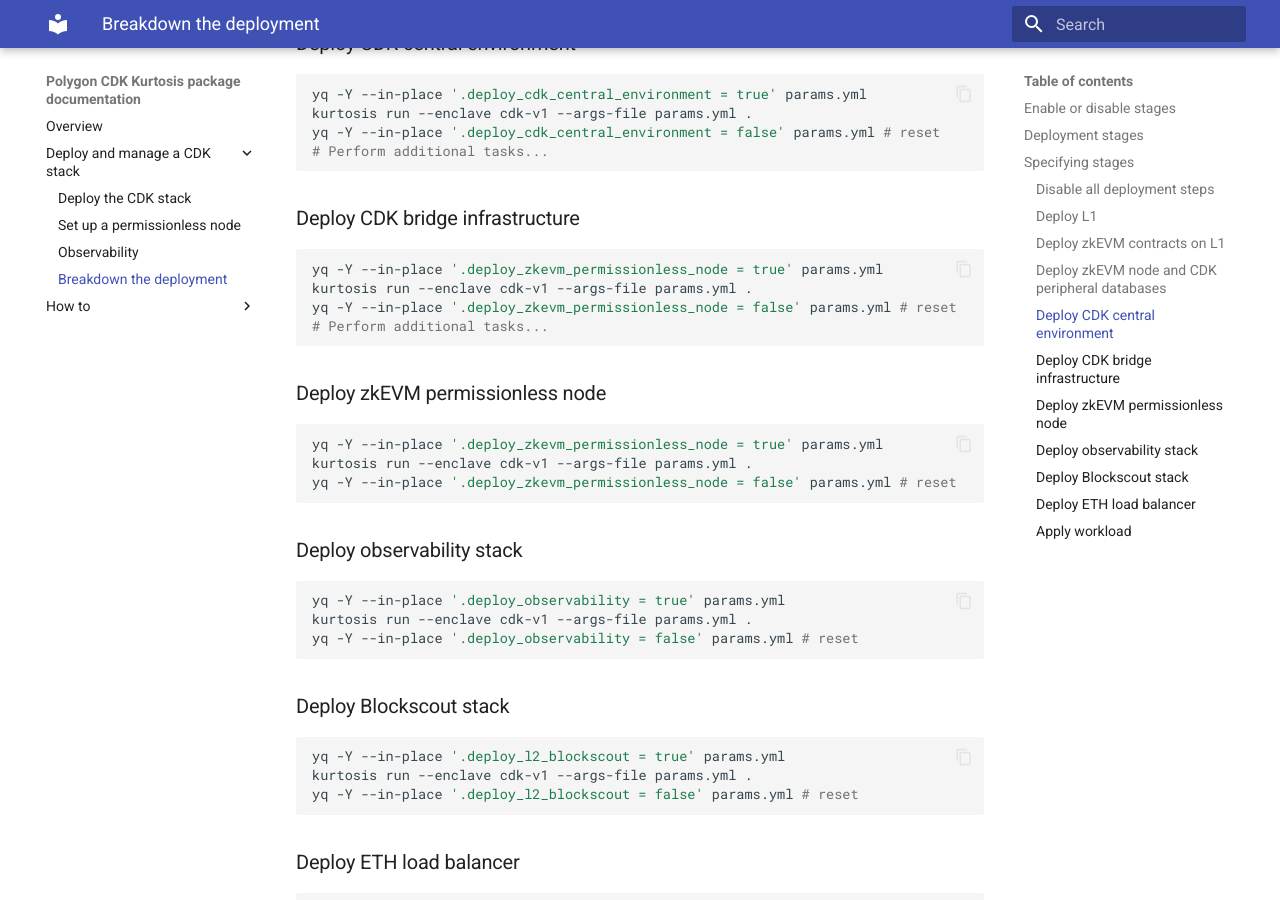
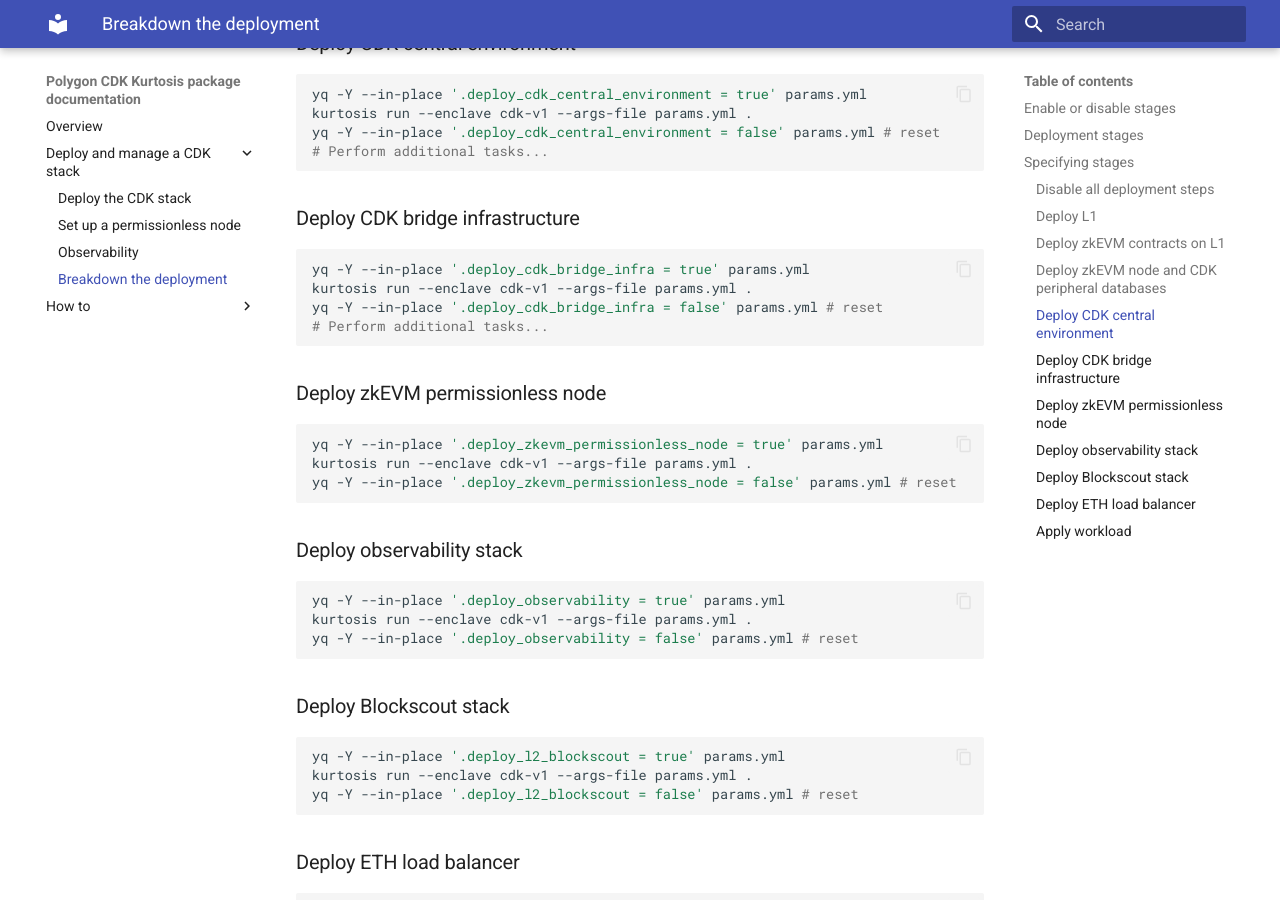
Before and after one commit to 0xPolygon/kurtosis-cdk, an MkDocs documentation site: the page built from docs/quickstart/breakdown-deployment.md, in a window 1280 px wide and 900 px high, scrolled down 1723 px. Built offline with MkDocs 1.6.1 and Material for MkDocs 9.7.7, drawn with Linux system fonts in a browser that asks for light colours.

Commit message:
param typo in docs

````diff
--- a/docs/quickstart/breakdown-deployment.md
+++ b/docs/quickstart/breakdown-deployment.md
@@ -74,9 +74,9 @@ yq -Y --in-place '.deploy_cdk_central_environment = false' params.yml # reset
 ### Deploy CDK bridge infrastructure
 
 ```sh
-yq -Y --in-place '.deploy_zkevm_permissionless_node = true' params.yml
+yq -Y --in-place '.deploy_cdk_bridge_infra = true' params.yml
 kurtosis run --enclave cdk-v1 --args-file params.yml .
-yq -Y --in-place '.deploy_zkevm_permissionless_node = false' params.yml # reset
+yq -Y --in-place '.deploy_cdk_bridge_infra = false' params.yml # reset
 # Perform additional tasks...
 ```
 
````
